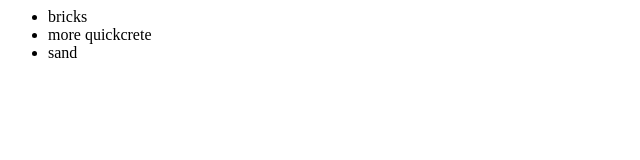
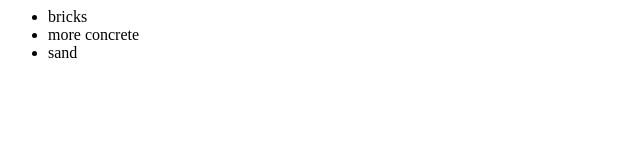
Before and after one commit to DirrenSubbiah/testRepo, a plain HTML site: page index.html in a window 1280 px wide. Shown: the full height of the page, 0-640 px from the left. Drawn offline with Linux system fonts and the light colour scheme.

Commit message:
updated concrete

```diff
--- a/index.html
+++ b/index.html
@@ -5,7 +5,7 @@
 	<div>
 		<ul>
 			<li>bricks</li>
-			<li>more quickcrete</li>
+			<li>more concrete</li>
 			<li>sand</li>
 		</ul>
 	</div>
```
